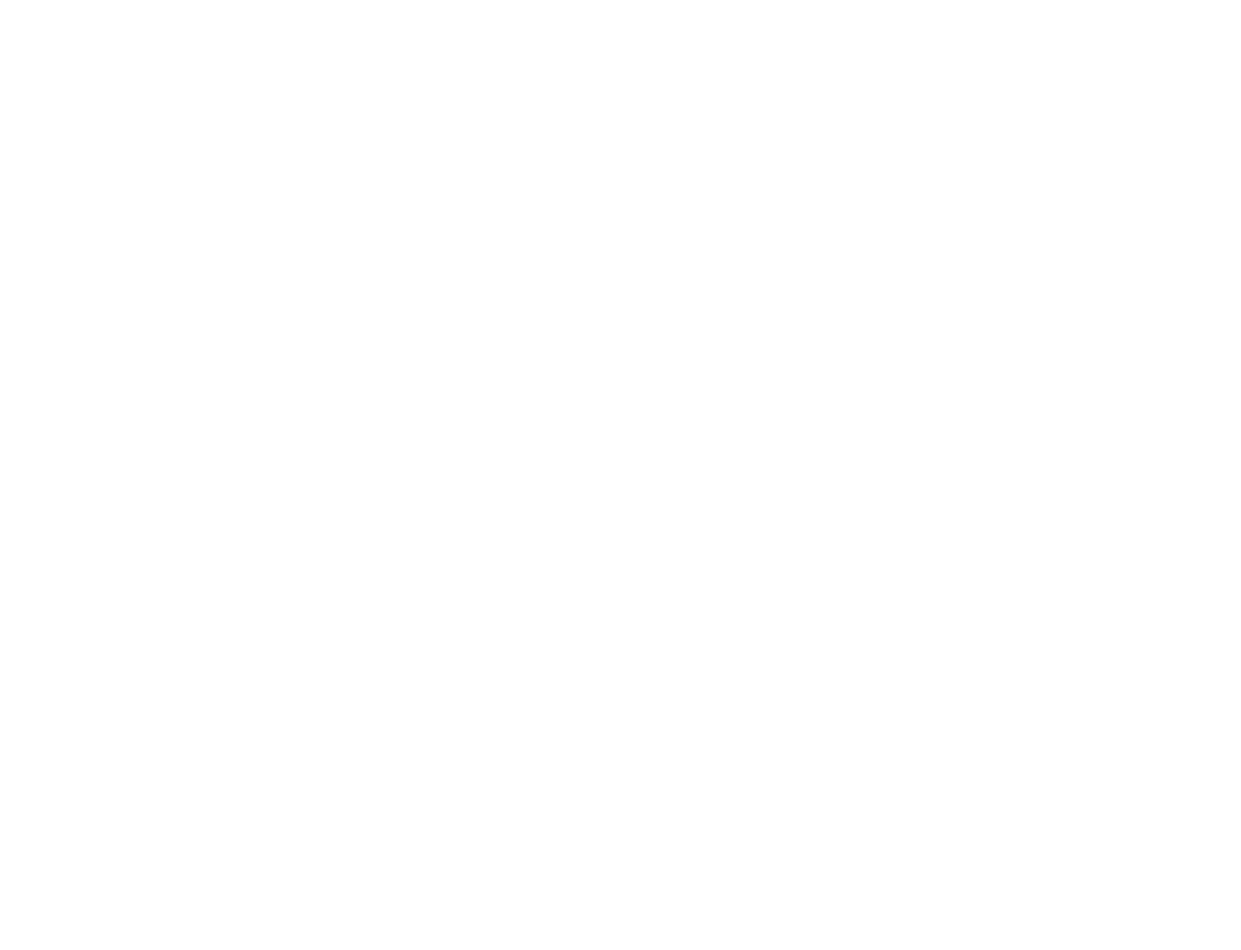
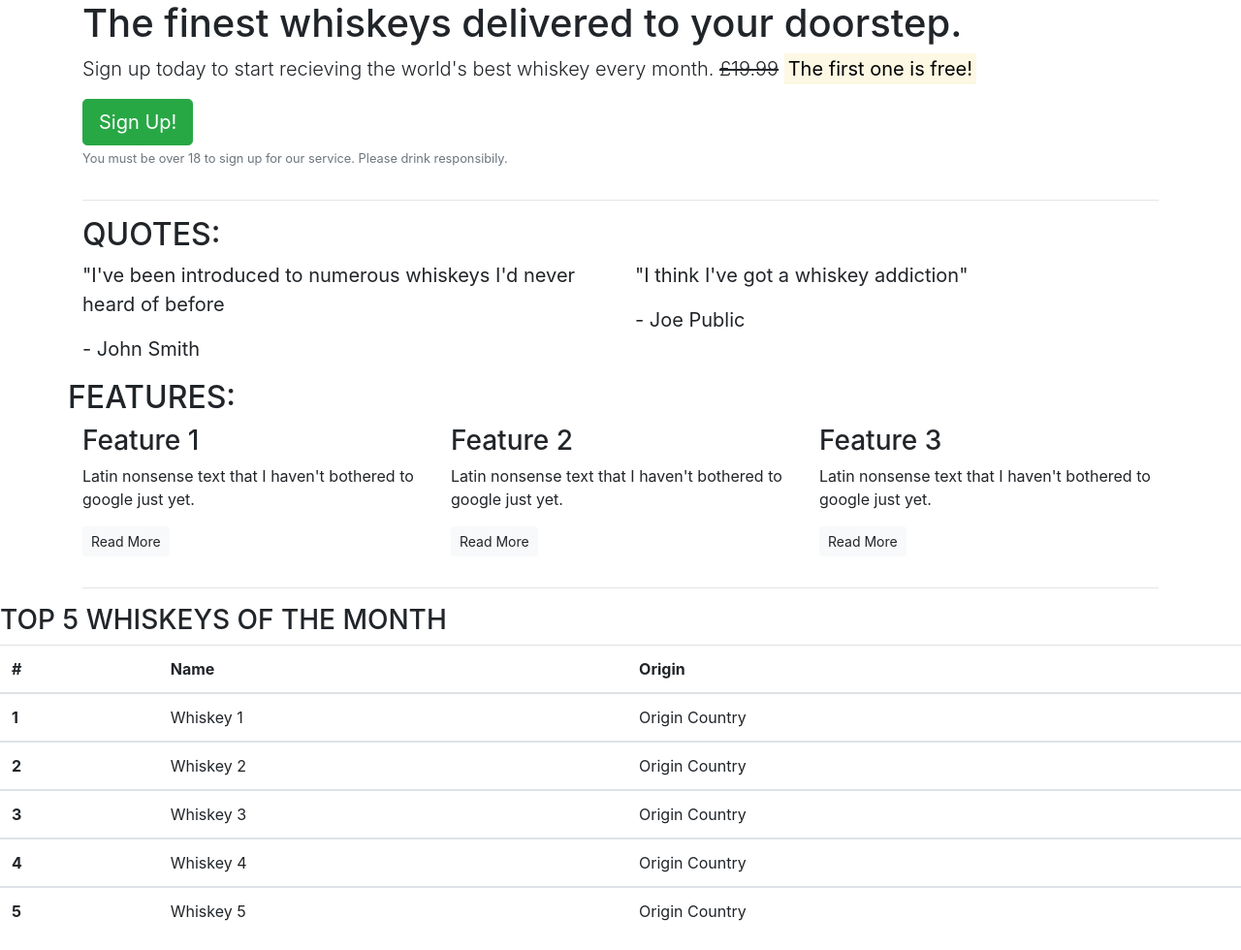
Before and after one commit to seanbrindley17/Bootstrap4-introduction-project, a plain HTML site: page index.html in a window 1280 px wide. Shown: the whole page at 97% size. Before the commit the page ends 800 px from the top, so only its background shows below. Drawn offline with nearby package versions, Linux system fonts and the light colour scheme.

Commit message:
feat: used bootstrap to improve framework

```diff
--- a/index.html
+++ b/index.html
@@ -3,9 +3,119 @@
 <head>
     <meta charset="UTF-8">
     <meta name="viewport" content="width=device-width, initial-scale=1.0">
-    <title>Document</title>
+    <title>Whiskey Drop | Taste a new whiskey every month!</title>
+    <link rel="stylesheet" href="https://cdn.jsdelivr.net/npm/bootstrap@4.5.3/dist/css/bootstrap.min.css" integrity="sha384-TX8t27EcRE3e/ihU7zmQxVncDAy5uIKz4rEkgIXeMed4M0jlfIDPvg6uqKI2xXr2" crossorigin="anonymous">
+    <script src="https://cdn.jsdelivr.net/npm/bootstrap@4.5.3/dist/js/bootstrap.bundle.min.js" integrity="sha384-ho+j7jyWK8fNQe+A12Hb8AhRq26LrZ/JpcUGGOn+Y7RsweNrtN/tE3MoK7ZeZDyx" crossorigin="anonymous"></script>
+    <link rel="stylesheet" href="assets/style.css">
 </head>
 <body>
+    <article class="container">
+        <div class="row">
+            <div class="col-12">
+                <section class="callout">
+                    <h1>The finest whiskeys delivered to your doorstep.</h1>
+                    <p class="lead">Sign up today to start recieving the world's best whiskey every month. <s>£19.99</s> <strong><mark>The first one is free!</mark></strong></p>
+                    <button class="btn btn-success btn-lg">Sign Up!</button>
+                    <p class="text-muted"><small>You must be over 18 to sign up for our service. Please drink responsibily.</small></p>
+                </section>
+            </div>
+        </div>
 
+
+        <hr>
+
+        <section class="quotes">
+            <div class="row">
+                <div class="col-12">
+                    <h2 class="text-uppercase">Quotes:</h2>
+                </div>
+            </div>
+            <div class="row">
+                <div class="col-12 col-md-6">
+                    <blockquote class="blockquote">
+                        <p>"I've been introduced to numerous whiskeys I'd never heard of before</p>
+                        <p>- John Smith</p>
+                    </blockquote>
+                </div>
+                <div class="col-12 col-md-6">
+                    <blockquote class="blockquote">
+                        <p>"I think I've got a whiskey addiction"</p>
+                        <p>- Joe Public</p>
+                    </blockquote>
+                </div>
+            </div>
+        </section>
+
+        <section class="features">
+            <div class="row">
+
+                <h2 class="text-uppercase">Features: </h2>
+            </div>
+            <div class="row">
+                <div class="col-12 col-md-6 col-lg-4">
+                    <div class="feature">
+                        <h3>Feature 1</h3>
+                        <p>Latin nonsense text that I haven't bothered to google just yet.</p>
+                        <p><a href="" class="btn btn-sm btn-light">Read More</a></p>
+                    </div>
+                </div>
+
+                <div class="col-12 col-md-6 col-lg-4">
+                    <div class="feature">
+                        <h3>Feature 2</h3>
+                        <p>Latin nonsense text that I haven't bothered to google just yet.</p>
+                        <p><a href="" class="btn btn-sm btn-light">Read More</a></p>
+                    </div>
+                </div>
+
+                <div class="col-12 d-md-none d-lg-block col-lg-4">
+                    <div class="feature">
+                        <h3>Feature 3</h3>
+                        <p>Latin nonsense text that I haven't bothered to google just yet.</p>
+                        <p><a href="" class="btn btn-sm btn-light">Read More</a></p>
+                    </div>
+                </div>
+            </div>
+        </section>
+        <hr>
+    </article>
+
+    <section>
+            <h3 class="text-uppercase">Top 5 Whiskeys Of the Month</h3>
+        <table class="table">
+            <thead>
+                <tr>
+                    <th scope="col">#</th>
+                    <th scope="col">Name</th>
+                    <th scope="col">Origin</th>
+                </tr>
+            </thead>
+            <tbody>
+                <th scope="row">1</th>
+                <td>Whiskey 1</td>
+                <td>Origin Country</td>
+            </tbody>
+            <tbody>
+                <th scope="row">2</th>
+                <td>Whiskey 2</td>
+                <td>Origin Country</td>
+            </tbody>
+            <tbody>
+                <th scope="row">3</th>
+                <td>Whiskey 3</td>
+                <td>Origin Country</td>
+            </tbody>
+            <tbody>
+                <th scope="row">4</th>
+                <td>Whiskey 4</td>
+                <td>Origin Country</td>
+            </tbody>
+            <tbody>
+                <th scope="row">5</th>
+                <td>Whiskey 5</td>
+                <td>Origin Country</td>
+            </tbody>
+        </table>
+    </section>
 </body>
 </html>
```
Also changed, not shown: 1 other file.
